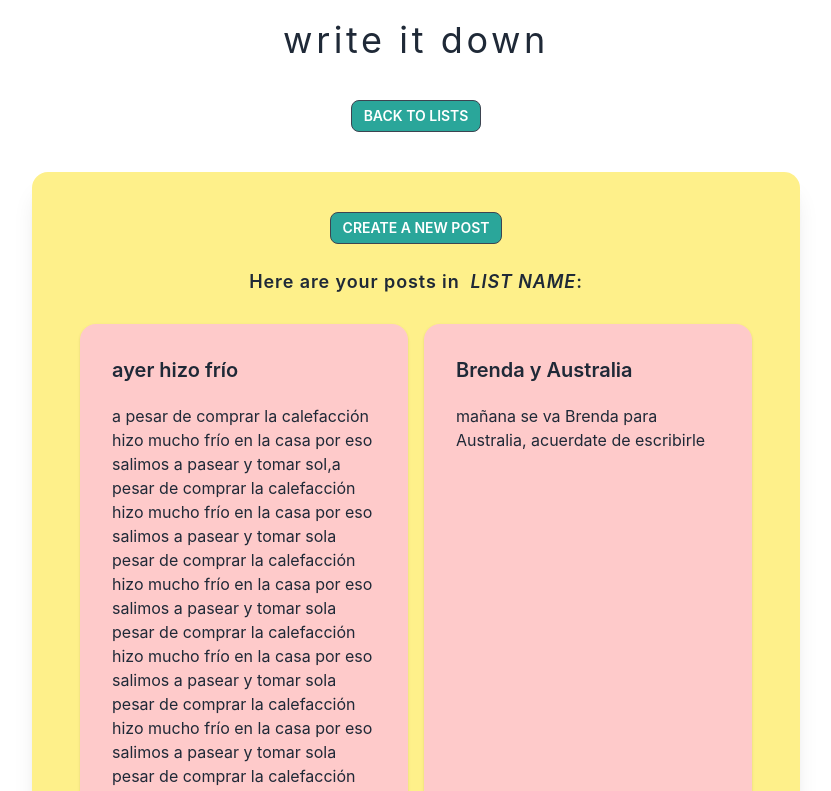
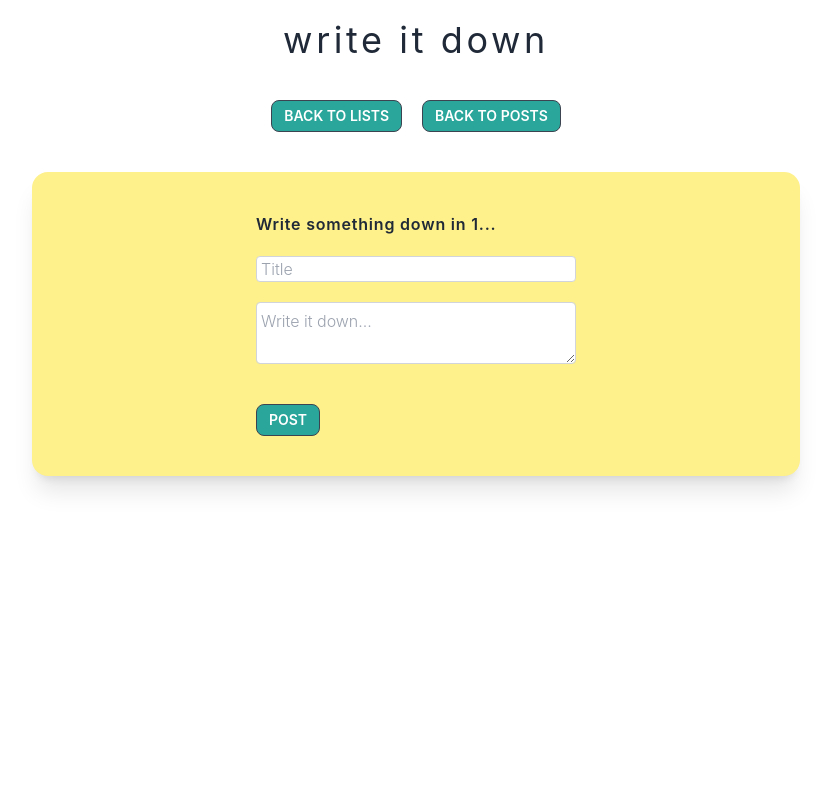
Before and after one commit to y-monsalve/writeitdown-web-app, a React (Create React App) app in the folder client/: page /lists/1/create-post in a window 1280 px wide. Shown: the top 791 px of the page, without its empty margins (224-1055 px from the left). Built offline with nearby package versions, Linux system fonts and the light colour scheme.

Commit message:
post and list conected and working

```diff
--- a/client/src/App.js
+++ b/client/src/App.js
@@ -1,10 +1,10 @@
 import React from "react";
-// import ListView from "./components/ListView";
+import ListView from "./components/ListView";
 import PostView from "./components/PostView";
-// import CreateListForm from "./components/CreateListForm";
-// import CreatePostForm from "./components/CreatePostForm";
+import CreateListForm from "./components/CreateListForm";
+import CreatePostForm from "./components/CreatePostForm";
 
-// import { BrowserRouter, Routes, Route } from "react-router-dom";
+import { BrowserRouter, Routes, Route } from "react-router-dom";
 
 function App() {
   return (
@@ -13,15 +13,15 @@ function App() {
         {" "}
         write it down
       </h1>
-      <PostView />
-      {/* <BrowserRouter>
+      {/* <PostView /> */}
+      <BrowserRouter>
         <Routes>
           <Route path="/" element={<ListView />} />
           <Route path="/create-list" element={<CreateListForm />} />
           <Route path="/lists/:id/posts" element={<PostView />} />
-          <Route path="/create-post" element={<CreatePostForm />} />
+          <Route path="/lists/:id/create-post" element={<CreatePostForm />} />
         </Routes>
-      </BrowserRouter> */}
+      </BrowserRouter>
 
       {/* <CreatePostForm />
       onSubmit={(newPost) => handleCreatePost(newPost)} */}
--- a/client/src/components/CreateListForm.js
+++ b/client/src/components/CreateListForm.js
@@ -1,112 +1,112 @@
-// import React, { useState } from "react";
-// import ListView from "./ListView";
-// import { Link, useNavigate } from "react-router-dom";
+import React, { useState } from "react";
+import ListView from "./ListView";
+import { Link, useNavigate } from "react-router-dom";
 
-// const BASE_URL = "http://localhost:5000";
+const BASE_URL = "http://localhost:5000";
 
-// function CreateListForm({ onSubmit }) {
-//   const navigate = useNavigate();
-//   const [list, setList] = useState({
-//     name: "",
-//     description: "",
-//   });
-//   const [isListView, setListView] = useState(false);
+function CreateListForm({ onSubmit }) {
+  const navigate = useNavigate();
+  const [list, setList] = useState({
+    name: "",
+    description: "",
+  });
+  const [isListView, setListView] = useState(false);
 
-//   const handleChangeView = (isListView) => {
-//     setListView(isListView);
-//   };
+  const handleChangeView = (isListView) => {
+    setListView(isListView);
+  };
 
-//   const handleChange = (e) => {
-//     const target = e.target;
-//     const name = target.name;
-//     const value = target.value;
-//     // why can´t i use input instead of target for the variable?
-//     setList((list) => {
-//       return {
-//         ...list,
-//         [name]: value,
-//       };
-//     });
-//   };
+  const handleChange = (e) => {
+    const target = e.target;
+    const name = target.name;
+    const value = target.value;
+    // why can´t i use input instead of target for the variable?
+    setList((list) => {
+      return {
+        ...list,
+        [name]: value,
+      };
+    });
+  };
 
-//   const handleSubmit = (e) => {
-//     e.preventDefault();
-//     setList({ name: "", description: "" });
+  const handleSubmit = (e) => {
+    e.preventDefault();
+    setList({ name: "", description: "" });
 
-//     addList(list);
-//     console.log(list); //not working
-//   };
+    addList(list);
+    console.log(list); //not working
+  };
 
-//   const addList = async (list) => {
-//     try {
-//       await fetch(`${BASE_URL}/lists`, {
-//         method: "POST",
-//         headers: {
-//           "Content-Type": "application/json",
-//         },
-//         body: JSON.stringify(list),
-//       });
+  const addList = async (list) => {
+    try {
+      await fetch(`${BASE_URL}/lists`, {
+        method: "POST",
+        headers: {
+          "Content-Type": "application/json",
+        },
+        body: JSON.stringify(list),
+      });
 
-//       navigate("/");
-//     } catch (err) {
-//       console.log("Oops, something went wrong");
-//     }
-//   };
+      navigate("/");
+    } catch (err) {
+      console.log("Oops, something went wrong");
+    }
+  };
 
-//   return (
-//     <>
-//       {isListView === false ? (
-//         <div className="flex flex-col w-full border-opacity-50 justify-center items-center">
-//           <Link to="/">
-//             <button className="btn btn-sm bg-accent-focus marg mt-10 text-center">
-//               Back to Lists
-//             </button>
-//           </Link>
-//           <div className="grid card bg-yellow-200 m-10 p-10 w-3/5 rounded-box place-items-center  shadow-xl ">
-//             <div className="btnform-control w-full max-w-xs">
-//               <h2 className="btncard-title tracking-wider font-semibold pb-5">
-//                 Create a list:
-//               </h2>
-//               <div className="btncard-body">
-//                 <form onSubmit={handleSubmit}>
-//                   <label className="btnlabel">
-//                     <input
-//                       type="text"
-//                       className=" btninput-bordered btninput border border-solid rounded border-gray-300 px-1 font-light  w-full max-w-xs"
-//                       placeholder="Give your list a name"
-//                       name="name"
-//                       value={list.name}
-//                       onChange={(e) => handleChange(e)}
-//                     />
-//                   </label>
-//                   <label className="btnlabel">
-//                     <textarea
-//                       type="text"
-//                       className="btninput btninput-bordered max-w-xs form-control block w-full mt-5 px-1 py-1.5 text-base font-light text-gray-700 bg-white border border-solid border-gray-300 rounded transition ease-in-out m-0 focus:text-gray-700 focus:bg-white focus:border-black"
-//                       placeholder="What are you going to write about in this list?"
-//                       name="description"
-//                       value={list.description}
-//                       onChange={(e) => handleChange(e)}
-//                     />
-//                   </label>
-//                   <div className="btncard-actions justify-end">
-//                     <button
-//                       type="submit"
-//                       className="btn btn-sm bg-accent-focus marg mt-10"
-//                     >
-//                       Create
-//                     </button>
-//                   </div>
-//                 </form>
-//               </div>
-//             </div>
-//           </div>
-//         </div>
-//       ) : (
-//         <ListView />
-//       )}
-//     </>
-//   );
-// }
+  return (
+    <>
+      {isListView === false ? (
+        <div className="flex flex-col w-full border-opacity-50 justify-center items-center">
+          <Link to="/">
+            <button className="btn btn-sm bg-accent-focus marg mt-10 text-center">
+              Back to Lists
+            </button>
+          </Link>
+          <div className="grid card bg-yellow-200 m-10 p-10 w-3/5 rounded-box place-items-center  shadow-xl ">
+            <div className="btnform-control w-full max-w-xs">
+              <h2 className="btncard-title tracking-wider font-semibold pb-5">
+                Create a list:
+              </h2>
+              <div className="btncard-body">
+                <form onSubmit={handleSubmit}>
+                  <label className="btnlabel">
+                    <input
+                      type="text"
+                      className=" btninput-bordered btninput border border-solid rounded border-gray-300 px-1 font-light  w-full max-w-xs"
+                      placeholder="Give your list a name"
+                      name="name"
+                      value={list.name}
+                      onChange={(e) => handleChange(e)}
+                    />
+                  </label>
+                  <label className="btnlabel">
+                    <textarea
+                      type="text"
+                      className="btninput btninput-bordered max-w-xs form-control block w-full mt-5 px-1 py-1.5 text-base font-light text-gray-700 bg-white border border-solid border-gray-300 rounded transition ease-in-out m-0 focus:text-gray-700 focus:bg-white focus:border-black"
+                      placeholder="What are you going to write about in this list?"
+                      name="description"
+                      value={list.description}
+                      onChange={(e) => handleChange(e)}
+                    />
+                  </label>
+                  <div className="btncard-actions justify-end">
+                    <button
+                      type="submit"
+                      className="btn btn-sm bg-accent-focus marg mt-10"
+                    >
+                      Create
+                    </button>
+                  </div>
+                </form>
+              </div>
+            </div>
+          </div>
+        </div>
+      ) : (
+        <ListView />
+      )}
+    </>
+  );
+}
 
-// export default CreateListForm;
+export default CreateListForm;
--- a/client/src/components/CreatePostForm.js
+++ b/client/src/components/CreatePostForm.js
@@ -1,116 +1,114 @@
-// import React, { useState } from "react";
-// import { Link, useParams, useNavigate } from "react-router-dom";
+import React, { useState } from "react";
+import { Link, useParams, useNavigate } from "react-router-dom";
 
-// const BASE_URL = "http://localhost:5000";
+const BASE_URL = "http://localhost:5000";
 
-// function CreatePostForm({ onSubmit }) {
-//   const navigate = useNavigate();
-//   const [post, setPost] = useState({
-//     title: "",
-//     //timestamp:"", is this something that i get from the onSubmit?
-//     text: "",
-//   });
-//   const { id } = useParams();
+function CreatePostForm({ onSubmit }) {
+  const navigate = useNavigate();
+  const [post, setPost] = useState({
+    title: "",
+    //timestamp:"", is this something that i get from the onSubmit?
+    text: "",
+  });
+  const { id } = useParams();
 
-//   const handleChange = (e) => {
-//     const target = e.target;
-//     const name = target.name;
-//     const value = target.value;
+  const handleChange = (e) => {
+    const target = e.target;
+    const name = target.name;
+    const value = target.value;
 
-//     setPost((post) => {
-//       return {
-//         ...post,
-//         [name]: value,
-//       };
-//     });
-//   };
+    setPost((post) => {
+      return {
+        ...post,
+        [name]: value,
+      };
+    });
+  };
 
-//   const handleSubmit = (e) => {
-//     e.preventDefault();
-//     setPost({
-//       title: "",
-//       //timestamp:"", prob. not necessary here
-//       text: "",
-//     });
-//     addPost(post);
-//     console.log({ post });
-//   };
+  const handleSubmit = (e) => {
+    e.preventDefault();
+    setPost({
+      title: "",
+      //timestamp:"", prob. not necessary here
+      text: "",
+    });
+    addPost(post);
+    console.log({ post });
+  };
 
-//   const addPost = async (post) => {
-//     try {
-//       await fetch(`${BASE_URL}/posts`, {
-//         method: "POST",
-//         headers: {
-//           "Content-Type": "application/json",
-//         },
-//         body: JSON.stringify(post),
-//       });
-//       navigate("/posts");
-//     } catch (err) {
-//       console.log("Oops, something went wrong");
-//     }
-//   };
+  const addPost = async (post) => {
+    try {
+      await fetch(`${BASE_URL}/posts`, {
+        method: "POST",
+        headers: {
+          "Content-Type": "application/json",
+        },
+        body: JSON.stringify({ list_id: id, ...post }),
+      });
+      navigate(`/lists/${id}/posts`);
+    } catch (err) {
+      console.log("Oops, something went wrong");
+    }
+  };
 
-//   return (
-//     <>
-//       <div className="flex flex-col w-full border-opacity-50 justify-center items-center">
-//         <div className="flex-none rounded-md items-center " role="group">
-//           <Link to="/">
-//             <button className="btn btn-sm bg-accent-focus marg mr-5 mt-10 text-center">
-//               Back to Lists
-//             </button>
-//           </Link>
-//           <Link to="/lists/:id/posts">
-//             <button className="btn btn-sm bg-accent-focus marg mt-3 text-center">
-//               Back to Posts
-//             </button>
-//           </Link>
-//         </div>
-//         <div className="grid card bg-yellow-200 m-10 p-10 w-3/5 rounded-box place-items-center  shadow-xl ">
-//           <div className="btnform-control w-full max-w-xs">
-//             <h2 className="btncard-title tracking-wider font-semibold pb-5">
-//               Write something down in {id}...
-//             </h2>
-//             <div className="btncard-body">
-//               <form onSubmit={handleSubmit}>
-//                 <label className="btnlabel">
-//                   <input
-//                     type="text"
-//                     name="title"
-//                     placeholder="Title"
-//                     className=" btninput-bordered btninput border border-solid rounded border-gray-300  px-1  font-light w-full max-w-xs"
-//                     value={post.title}
-//                     onChange={(e) => handleChange(e)}
-//                   />
-//                 </label>
-//                 <label className="btnlabel">
-//                   <textarea
-//                     type="text"
-//                     className="btninput btninput-bordered max-w-xs form-control block w-full px-1 py-1.5 text-base font-light text-gray-700 bg-white bg-clip-padding border border-solid border-gray-300 rounded transition ease-in-out m-0 focus:text-gray-700 focus:bg-white focus:border-black mt-5"
-//                     placeholder="Write it down..."
-//                     name="text"
-//                     value={post.text}
-//                     onChange={(e) => handleChange(e)}
-//                   />
-//                 </label>
-//                 <div className="btncard-actions justify-end">
-//                   {" "}
-//                   <Link to="/lists/:id/posts">
-//                     <button
-//                       type="submit"
-//                       className="btn btn-sm bg-accent-focus marg mt-10"
-//                     >
-//                       Post
-//                     </button>
-//                   </Link>
-//                 </div>
-//               </form>
-//             </div>
-//           </div>
-//         </div>
-//       </div>
-//     </>
-//   );
-// }
+  return (
+    <>
+      <div className="flex flex-col w-full border-opacity-50 justify-center items-center">
+        <div className="flex-none rounded-md items-center " role="group">
+          <Link to="/">
+            <button className="btn btn-sm bg-accent-focus marg mr-5 mt-10 text-center">
+              Back to Lists
+            </button>
+          </Link>
+          <Link to="/lists/:id/posts">
+            <button className="btn btn-sm bg-accent-focus marg mt-3 text-center">
+              Back to Posts
+            </button>
+          </Link>
+        </div>
+        <div className="grid card bg-yellow-200 m-10 p-10 w-3/5 rounded-box place-items-center  shadow-xl ">
+          <div className="btnform-control w-full max-w-xs">
+            <h2 className="btncard-title tracking-wider font-semibold pb-5">
+              Write something down in {id}...
+            </h2>
+            <div className="btncard-body">
+              <form onSubmit={handleSubmit}>
+                <label className="btnlabel">
+                  <input
+                    type="text"
+                    name="title"
+                    placeholder="Title"
+                    className=" btninput-bordered btninput border border-solid rounded border-gray-300  px-1  font-light w-full max-w-xs"
+                    value={post.title}
+                    onChange={(e) => handleChange(e)}
+                  />
+                </label>
+                <label className="btnlabel">
+                  <textarea
+                    type="text"
+                    className="btninput btninput-bordered max-w-xs form-control block w-full px-1 py-1.5 text-base font-light text-gray-700 bg-white bg-clip-padding border border-solid border-gray-300 rounded transition ease-in-out m-0 focus:text-gray-700 focus:bg-white focus:border-black mt-5"
+                    placeholder="Write it down..."
+                    name="text"
+                    value={post.text}
+                    onChange={(e) => handleChange(e)}
+                  />
+                </label>
+                <div className="btncard-actions justify-end">
+                  {" "}
+                  <button
+                    type="submit"
+                    className="btn btn-sm bg-accent-focus marg mt-10"
+                  >
+                    Post
+                  </button>
+                </div>
+              </form>
+            </div>
+          </div>
+        </div>
+      </div>
+    </>
+  );
+}
 
-// export default CreatePostForm;
+export default CreatePostForm;
--- a/client/src/components/PostView.js
+++ b/client/src/components/PostView.js
@@ -1,68 +1,69 @@
 import React, { useState, useEffect } from "react";
 import CreatePostForm from "./CreatePostForm";
 import { useParams } from "react-router-dom";
-// import { Link } from "react-router-dom";
+import { Link } from "react-router-dom";
 
 const BASE_URL = "http://localhost:5000";
 
 function PostView(props) {
   const [posts, setPosts] = useState([
-    {
-      title: "ayer hizo frío",
-      id: 1,
-      text: "a pesar de comprar la calefacción hizo mucho frío en la casa por eso salimos a pasear y tomar sol,a pesar de comprar la calefacción hizo mucho frío en la casa por eso salimos a pasear y tomar sola pesar de comprar la calefacción hizo mucho frío en la casa por eso salimos a pasear y tomar sola pesar de comprar la calefacción hizo mucho frío en la casa por eso salimos a pasear y tomar sola pesar de comprar la calefacción hizo mucho frío en la casa por eso salimos a pasear y tomar sola pesar de comprar la calefacción hizo mucho frío en la casa por eso salimos a pasear y tomar sol",
-    },
-    {
-      title: "Brenda y Australia",
-      id: 2,
-      text: "mañana se va Brenda para Australia, acuerdate de escribirle",
-    },
-    {
-      title: "Brenda y Australia",
-      id: 3,
-      text: "mañana se va Brenda para Australia, acuerdate de escribirle",
-    },
-    {
-      title: "Brenda y Australia",
-      id: 4,
-      text: "mañana se va Brenda para Australia, acuerdate de escribirle",
-    },
-    {
-      title: "Brenda y Australia",
-      id: 5,
-      text: "mañana se va Brenda para Australia, acuerdate de escribirle",
-    },
+    // {
+    //   title: "ayer hizo frío",
+    //   id: 1,
+    //   text: "a pesar de comprar la calefacción hizo mucho frío en la casa por eso salimos a pasear y tomar sol,a pesar de comprar la calefacción hizo mucho frío en la casa por eso salimos a pasear y tomar sola pesar de comprar la calefacción hizo mucho frío en la casa por eso salimos a pasear y tomar sola pesar de comprar la calefacción hizo mucho frío en la casa por eso salimos a pasear y tomar sola pesar de comprar la calefacción hizo mucho frío en la casa por eso salimos a pasear y tomar sola pesar de comprar la calefacción hizo mucho frío en la casa por eso salimos a pasear y tomar sol",
+    // },
+    // {
+    //   title: "Brenda y Australia",
+    //   id: 2,
+    //   text: "mañana se va Brenda para Australia, acuerdate de escribirle",
+    // },
+    // {
+    //   title: "Brenda y Australia",
+    //   id: 3,
+    //   text: "mañana se va Brenda para Australia, acuerdate de escribirle",
+    // },
+    // {
+    //   title: "Brenda y Australia",
+    //   id: 4,
+    //   text: "mañana se va Brenda para Australia, acuerdate de escribirle",
+    // },
+    // {
+    //   title: "Brenda y Australia",
+    //   id: 5,
+    //   text: "mañana se va Brenda para Australia, acuerdate de escribirle",
+    // },
   ]);
   const [postsLength, setPostsLength] = useState(posts.length === null);
   const [isPostView, setIsPostView] = useState(true);
-
-  // useEffect(() => {
-  //   const fetchPosts = async () => {
-  //     const response = await fetch(`${BASE_URL}/posts`);
-  //     const data = await response.json();
-  //     const posts = data.posts;
-  //     setPosts(posts);
-  //   };
-  //   fetchPosts(); //refresh posts after posting?
-  // }, []);
+  const { id } = useParams();
+  useEffect(() => {
+    const fetchPosts = async () => {
+      const response = await fetch(`${BASE_URL}/posts?id=${id}`);
+      const data = await response.json();
+      const posts = data.posts;
+      setPosts(posts);
+    };
+    fetchPosts(); //refresh posts after posting?
+  }, []);
   return (
     <>
       {/* {isPostView ? ( */}
       <div className="flex flex-col border-opacity-50 justify-center items-center">
-        {/* <Link to="/"> */}
+        <Link to="/">
           <button className="btn btn-sm bg-accent-focus marg mt-10 text-center">
             Back to Lists
           </button>
-        {/* </Link> */}
+        </Link>
 
         <div className="grid card bg-yellow-200 m-10 p-10 rounded-box place-items-center shadow-xl w-3/5">
           {/* {postsLength !== null ? ( */}
           <div className="justify-center content-center mb-6">
+            <Link to={`/lists/${id}/create-post`}>
               <button className="btn btn-sm bg-accent-focus marg ">
                 Create a new post
               </button>
-            {/* </Link> */}
-          </div>{" "}
+            </Link>
+          </div>
           <div className="justify-center content-center">
             <h2 className="pb-5 text-lg tracking-wider font-semibold">
               Here are your posts in
@@ -74,7 +75,6 @@ function PostView(props) {
               </div>
               :
             </h2>
-            {/* <Link to="/create-post"> */}{" "}
           </div>
           <div className=" p-1  m-1">
             <ul className="grid grid-cols-1 gap-4 sm:grid-cols-2  ">
```
Also changed, not shown: client/src/components/ListView.js (+67 -67 lines), 1 other file (tests, documents, lock files or other folders). Lines whose indentation alone changed are shown as unchanged.
